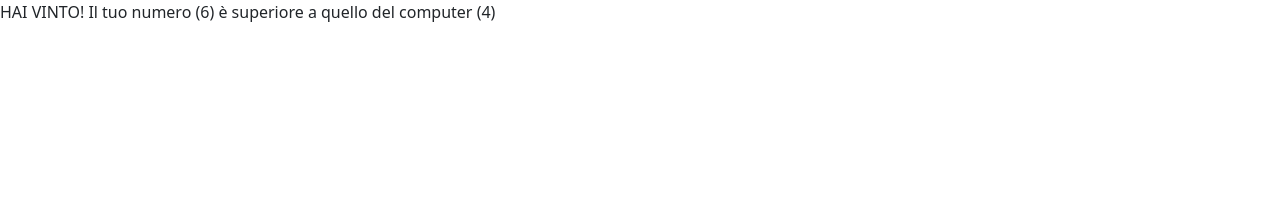
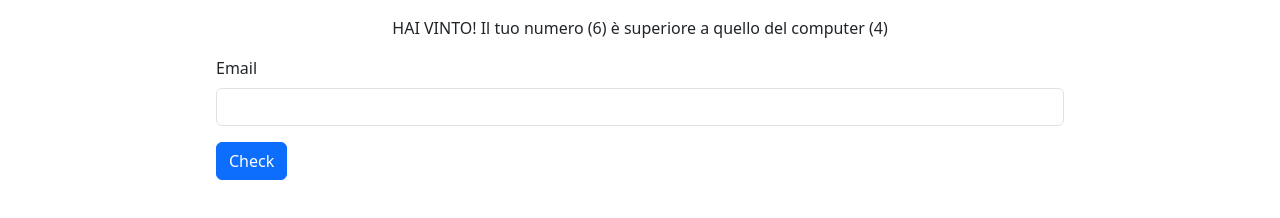
Before and after one commit to JeromeMaligaya/js-mail-dadi, a plain HTML site: page index.html in a window 1280 px wide. Drawn offline with nearby package versions, Linux system fonts and the light colour scheme.

Commit message:
(es mail) recupero l'elemento dal dom e raccolta dati

```diff
--- a/index.html
+++ b/index.html
@@ -13,9 +13,21 @@
     </head>
 
     <body>
-        <div id="target">
+        <!-- esercizio dadi -->
+        <div id="target" class="text-center my-3"></div>
 
-        </div>
+        <!-- esercizio mail -->
+        <form id="target2" class="row g-3 justify-content-center">
+            <div class="col-8">
+                <label for="inputEmail4" class="form-label">Email</label>
+                <input type="email" class="form-control" id="email">
+            </div>
+            <div class="col-8">
+                <button type="button" class="btn btn-primary">Check</button>
+            </div>
+        </form>
+
+
 
         <!-- java bootstrap -->
         <script src="https://cdn.jsdelivr.net/npm/bootstrap@5.3.3/dist/js/bootstrap.bundle.min.js" integrity="sha384-YvpcrYf0tY3lHB60NNkmXc5s9fDVZLESaAA55NDzOxhy9GkcIdslK1eN7N6jIeHz" crossorigin="anonymous"></script>
--- a/script.js
+++ b/script.js
@@ -3,7 +3,7 @@ console.log('JS OK')
 
 // 1.recupero l'elemento dal dom
 const target = document.getElementById('target');
-console.log('id', target)
+console.log('id gioco dei dadi', target)
 
 // 2.raccolta dati
 const max = 6;
@@ -28,3 +28,23 @@ console.log(message)
 
 // 4.generazione output
 target.innerHTML = message;
+
+
+
+// -------------------
+
+
+
+// esercizio mail
+// 1.recupero l'elemento dal dom
+const target2 = document.getElementById('target2');
+console.log('id mail', target2)
+
+// 2.raccolta dati
+const emailDataBase = ['jeromemaligaya@gmail.com', 'melvinjerome@gmail.com', 'jeromeluna@gmail.com', 'melvinluna@gmail.com', 'lunamaligaya@gmail.com'];
+console.table(emailDataBase)
+
+const emailField = document.getElementById('email')
+console.log('id email', emailField)
+const userEmail = emailField.value.trim();
+console.log('value email', userEmail)
```
